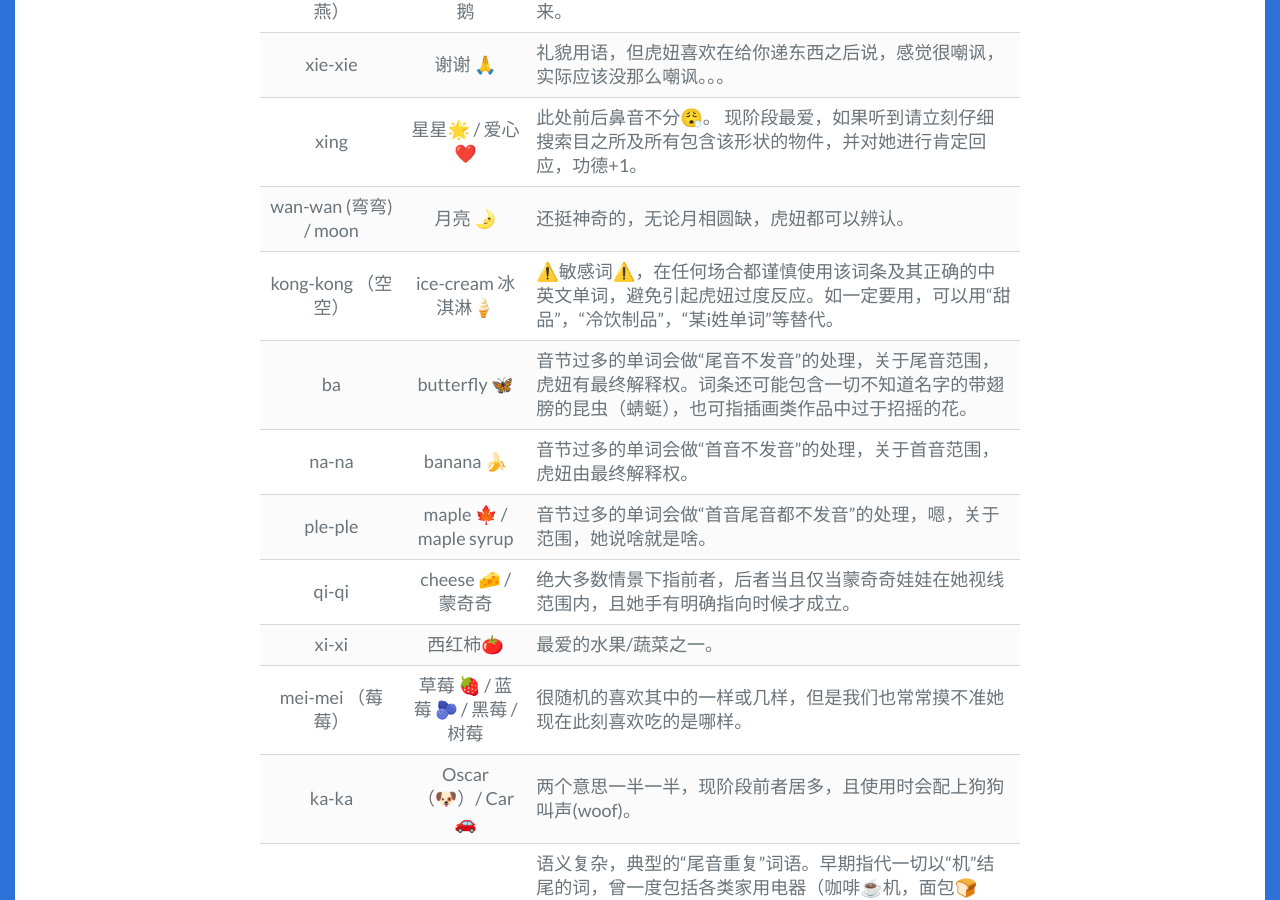
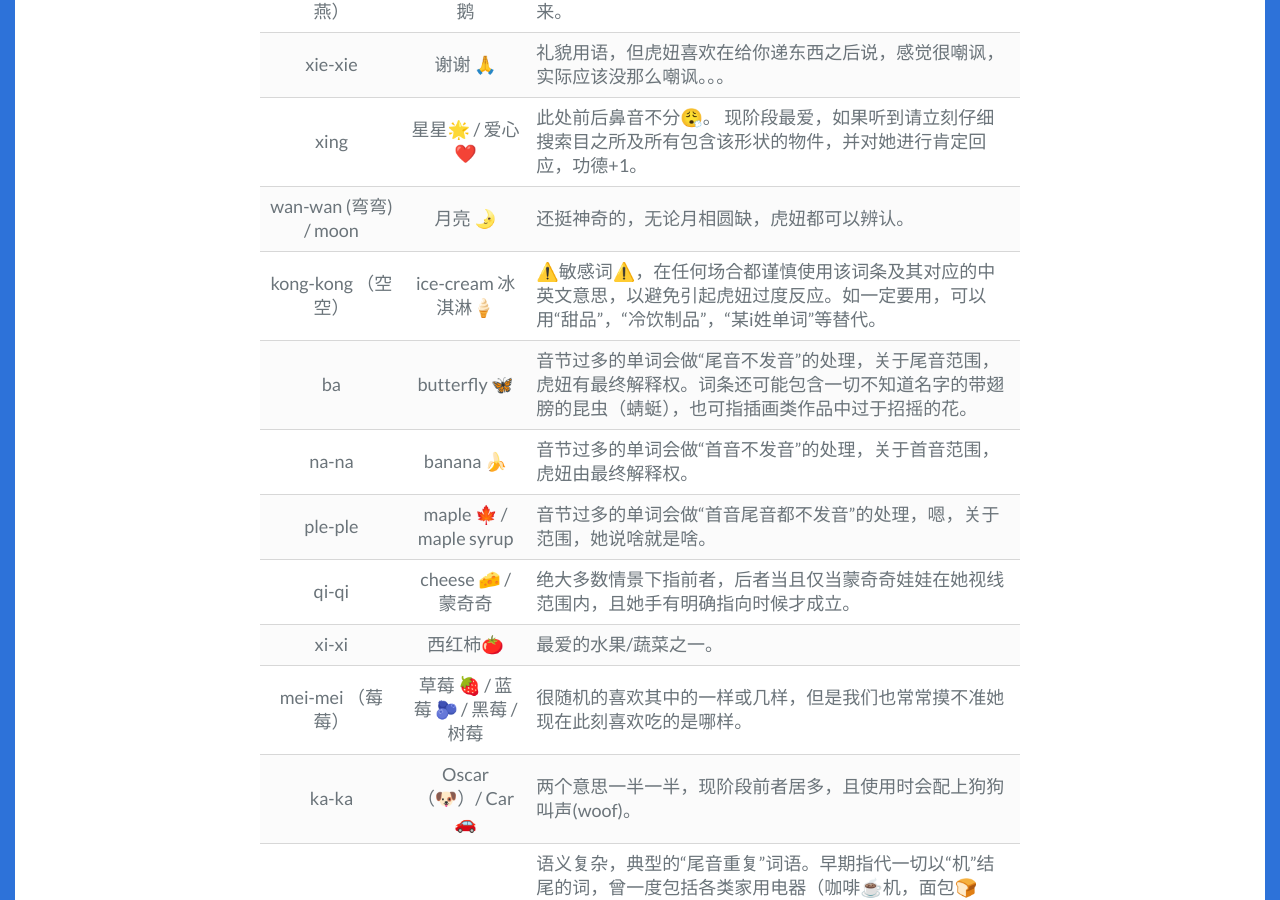
Before and after one commit to spiderPan/APMY, a Jekyll site: the page built from _posts/2023-12-03-太皮词典.md, in a window 1280 px wide and 900 px high, scrolled down 911 px. Built offline with Jekyll 4.4.1, drawn with Linux system fonts in a browser that asks for light colours; some web fonts are replaced.

Commit message:
refine the word

```diff
--- a/_posts/2023-12-03-太皮词典.md
+++ b/_posts/2023-12-03-太皮词典.md
@@ -23,7 +23,7 @@ tags: [family]
 | xie-xie | 谢谢 🙏 | 礼貌用语，但虎妞喜欢在给你递东西之后说，感觉很嘲讽，实际应该没那么嘲讽。。。 |
 | xing | 星星🌟 / 爱心❤️ | 此处前后鼻音不分😮‍💨。 现阶段最爱，如果听到请立刻仔细搜索目之所及所有包含该形状的物件，并对她进行肯定回应，功德+1。 |
 | wan-wan (弯弯) / moon | 月亮 🌛 | 还挺神奇的，无论月相圆缺，虎妞都可以辨认。 |
-| kong-kong （空空） | ice-cream 冰淇淋🍦 | ⚠️敏感词⚠️，在任何场合都谨慎使用该词条及其正确的中英文单词，避免引起虎妞过度反应。如一定要用，可以用“甜品”，“冷饮制品”，“某i姓单词”等替代。 |
+| kong-kong （空空） | ice-cream 冰淇淋🍦 | ⚠️敏感词⚠️，在任何场合都谨慎使用该词条及其对应的中英文意思，以避免引起虎妞过度反应。如一定要用，可以用“甜品”，“冷饮制品”，“某i姓单词”等替代。 |
 | ba | butterfly 🦋 | 音节过多的单词会做“尾音不发音”的处理，关于尾音范围，虎妞有最终解释权。词条还可能包含一切不知道名字的带翅膀的昆虫（蜻蜓），也可指插画类作品中过于招摇的花。 |
 | na-na | banana 🍌 | 音节过多的单词会做“首音不发音”的处理，关于首音范围，虎妞由最终解释权。 |
 | ple-ple | maple 🍁 / maple syrup | 音节过多的单词会做“首音尾音都不发音”的处理，嗯，关于范围，她说啥就是啥。 |
```
